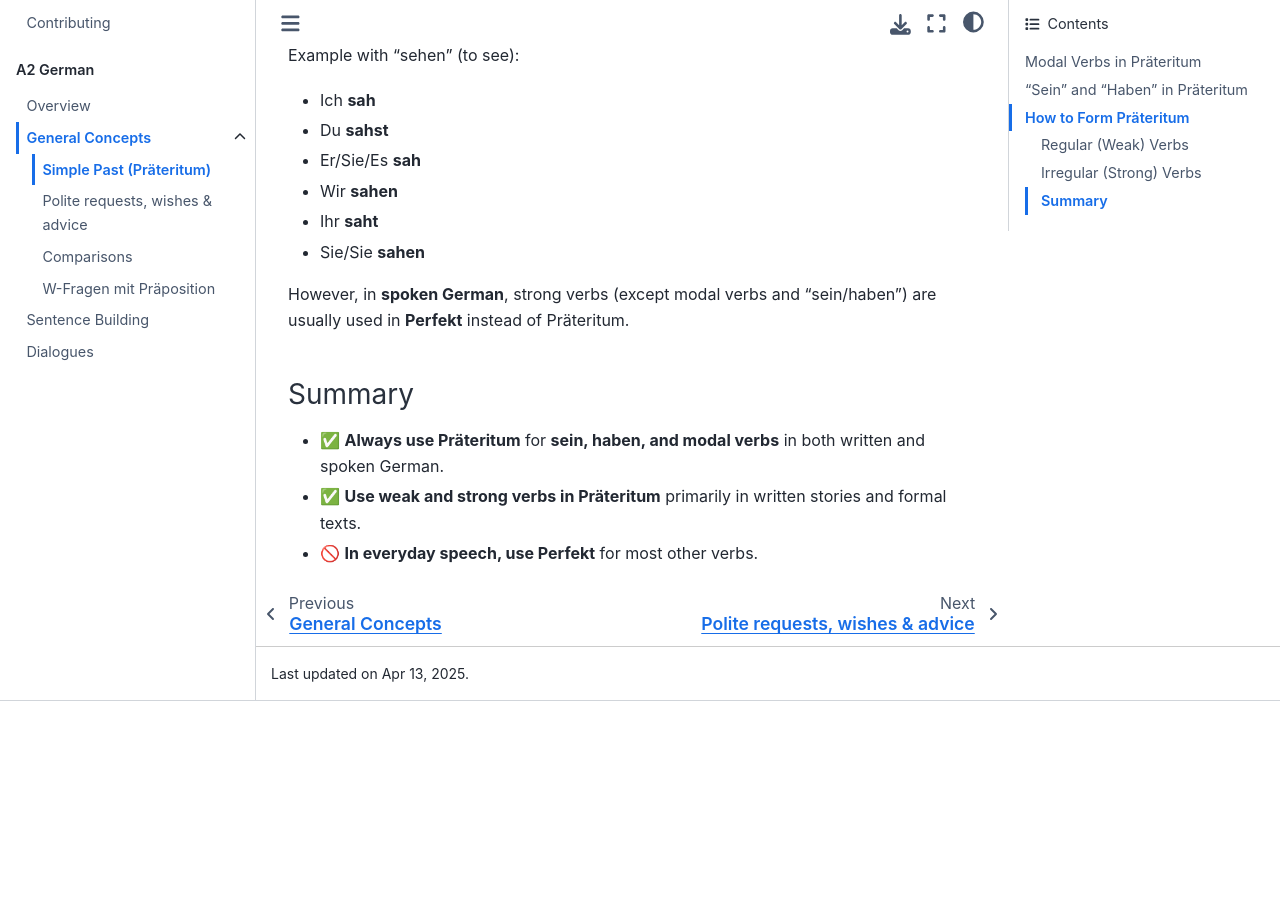
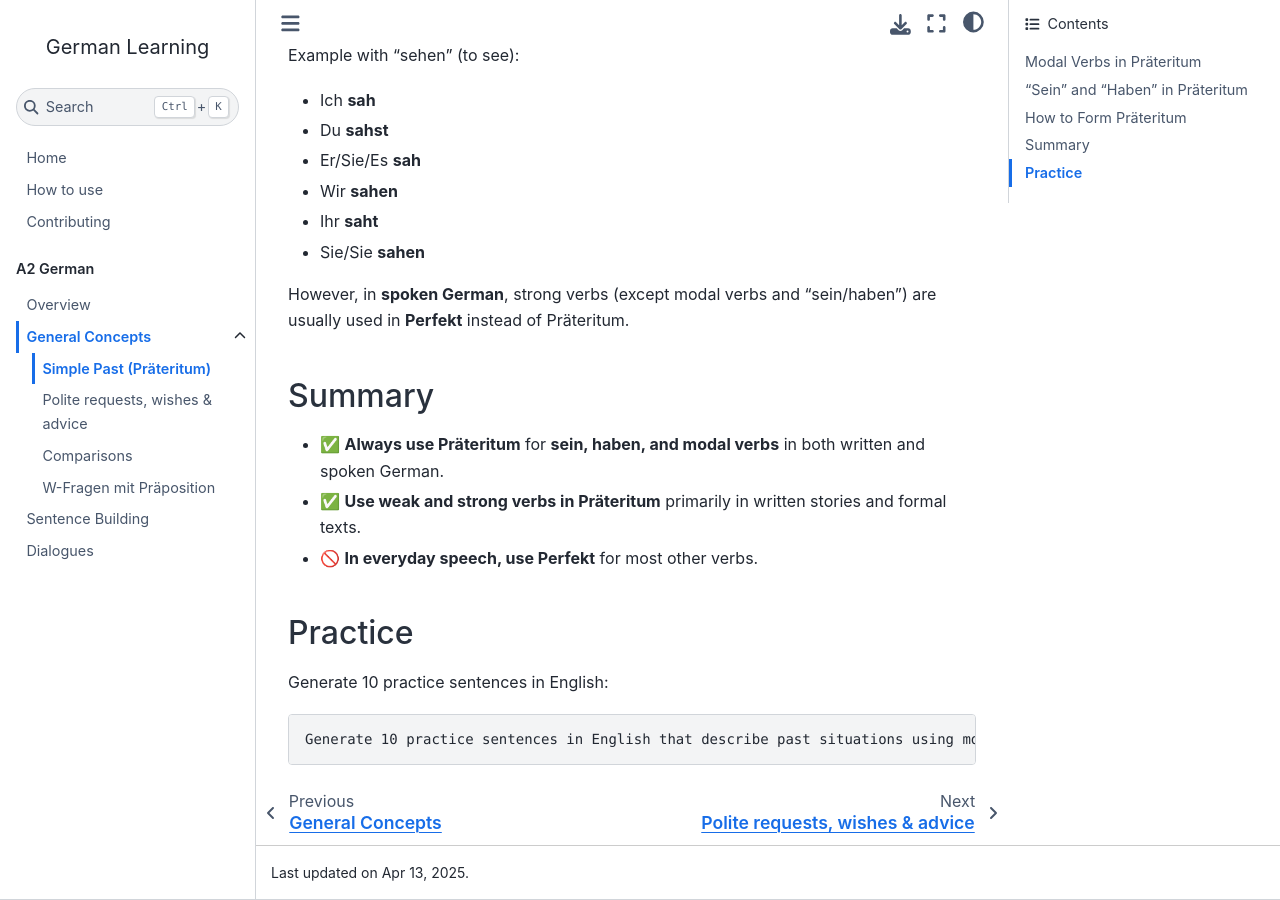
Before and after one commit to SamuelJennings/german-learning, a Sphinx documentation site: the page built from docs/a2/general_concepts/praeteritum.md, in a window 1280 px wide and 900 px high, scrolled down 2622 px. Built offline with Sphinx 7.4.7 and the Sphinx Book theme 1.1.4, drawn with Linux system fonts in a browser that asks for light colours; pages that are not in the unit, such as notebooks, are missing from menus; before the commit the page ends 3323 px from its top, so only the background shows below that.

Commit message:
add ChatGPT prompt for practice

```diff
--- a/docs/a2/general_concepts/praeteritum.md
+++ b/docs/a2/general_concepts/praeteritum.md
@@ -92,8 +92,15 @@
 
 However, in **spoken German**, strong verbs (except modal verbs and "sein/haben") are usually used in **Perfekt** instead of Präteritum.
 
-### Summary
+## Summary
 
 - ✅ **Always use Präteritum** for **sein, haben, and modal verbs** in both written and spoken German.
 - ✅ **Use weak and strong verbs in Präteritum** primarily in written stories and formal texts.
 - 🚫 **In everyday speech, use Perfekt** for most other verbs.
+
+
+## Practice
+
+Generate 10 practice sentences in English:
+
+    Generate 10 practice sentences in English that describe past situations using modal verbs like "must," "can," "want," "should," or "may."I want to translate them into German using the Präteritum tense (simple past).bMake sure the sentences: Use a variety of modal verbs; Use first-person, second-person, and third-person subjects; Are suitable for A2-level learners; Focus on everyday life topics like school, travel, work, and hobbies; Do not use complex clauses or rare vocabulary.
```
